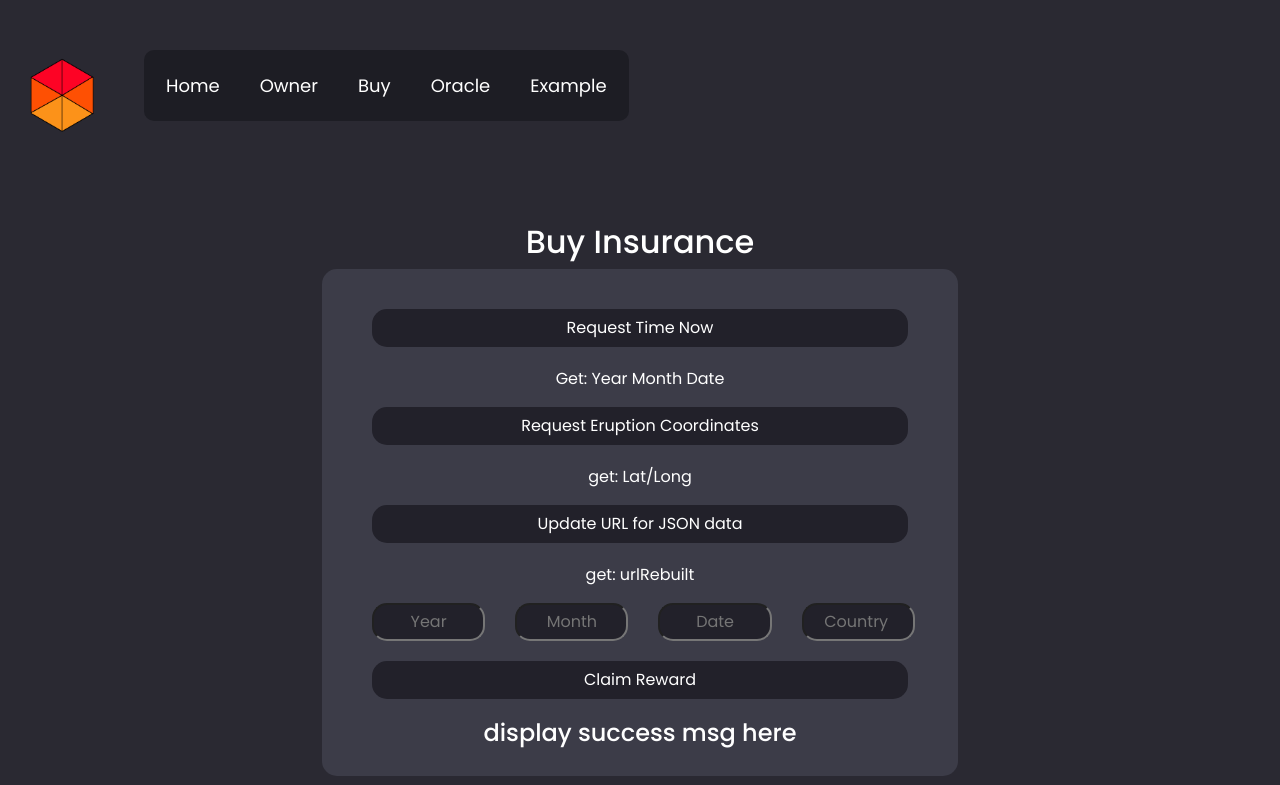
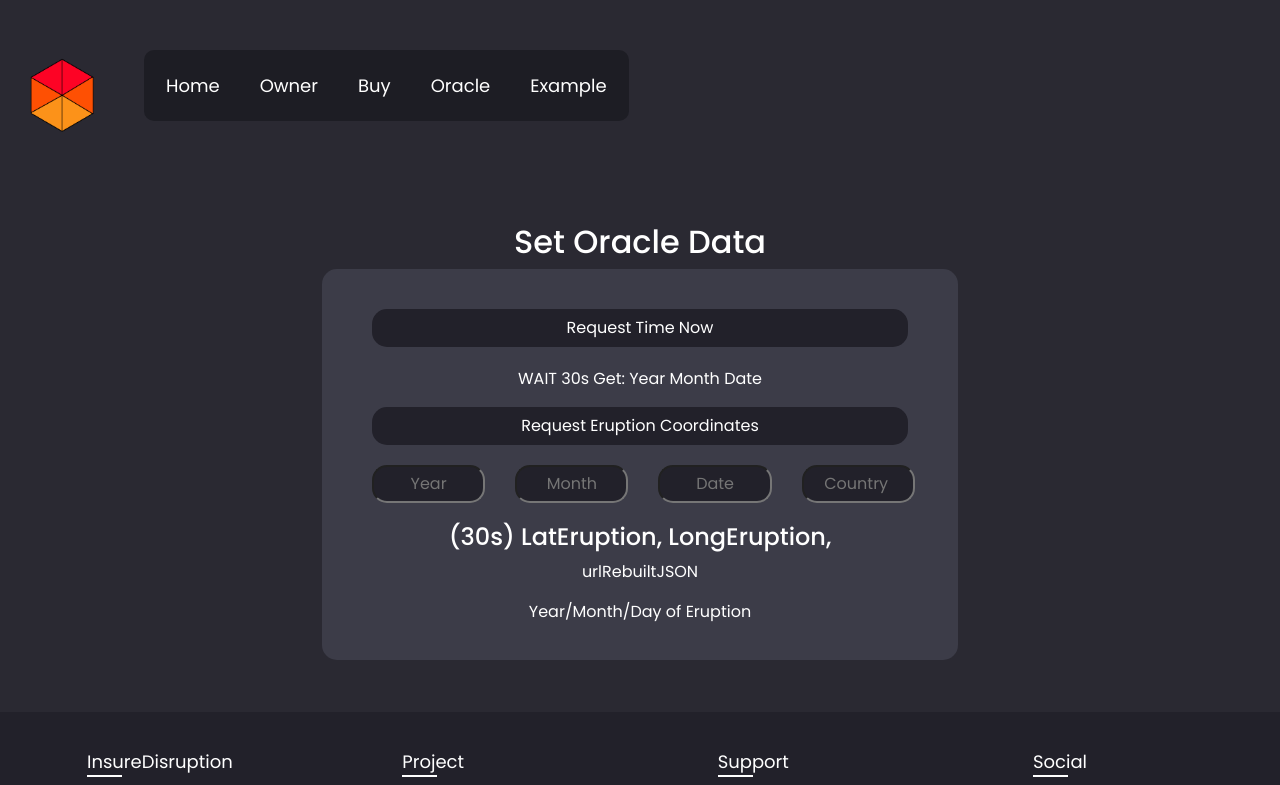
Before and after one commit to MarcusWentz/DisruptiveInsurance, a React (Create React App) app in the folder Frontend/insuredisrupt/: page /oracle in a window 1280 px wide. Shown: the top 785 px of the page. Built offline with nearby package versions, Linux system fonts and the light colour scheme; the HTML template or start-up script is replaced by a standard one.

Commit message:
changed the oracle form

```diff
--- a/Frontend/insuredisrupt/src/pages/Oracle.js
+++ b/Frontend/insuredisrupt/src/pages/Oracle.js
@@ -14,7 +14,7 @@ class Oracle extends Component {
 		return (
 			<div className="App-background">
 				<div className="center-container-buy ">
-					<h2 style={{ textAlign: "center" }}>Buy Insurance</h2>
+					<h2 style={{ textAlign: "center" }}>Set Oracle Data</h2>
 
 					<div class="form-container-buy">
 						<button
@@ -25,7 +25,7 @@ class Oracle extends Component {
 							Request Time Now
 						</button>
 						<p style={{ textAlign: "center" }} className="v-txt">
-							Get: Year Month Date
+							WAIT 30s Get: Year Month Date
 						</p>
 
 						<button
@@ -35,20 +35,6 @@ class Oracle extends Component {
 						>
 							Request Eruption Coordinates
 						</button>
-						<p style={{ textAlign: "center" }} className="v-txt">
-							get: Lat/Long
-						</p>
-
-						<button
-							type="button"
-							class="btn btn-dark-buy"
-							onClick={this.handleSendEth}
-						>
-							Update URL for JSON data
-						</button>
-						<p style={{ textAlign: "center" }} className="v-txt">
-							get: urlRebuilt
-						</p>
 
 						<div className="lat-long-container">
 							<input
@@ -84,17 +70,12 @@ class Oracle extends Component {
 						</div>
 
 						<div>
-							<button
-								type="button"
-								class="btn btn-dark-buy"
-								onClick={this.handleSetContract}
-							>
-								Claim Reward
-							</button>
+							<h4 style={{ textAlign: "center" }}>
+								(30s) LatEruption, LongEruption,
+							</h4>
+							<p>urlRebuiltJSON</p>
 
-							<h4 style={{ textAlign: "center" }}>
-								display success msg here
-							</h4>
+							<p>Year/Month/Day of Eruption</p>
 
 							<div style={{ textAlign: "center" }}></div>
 						</div>
```
